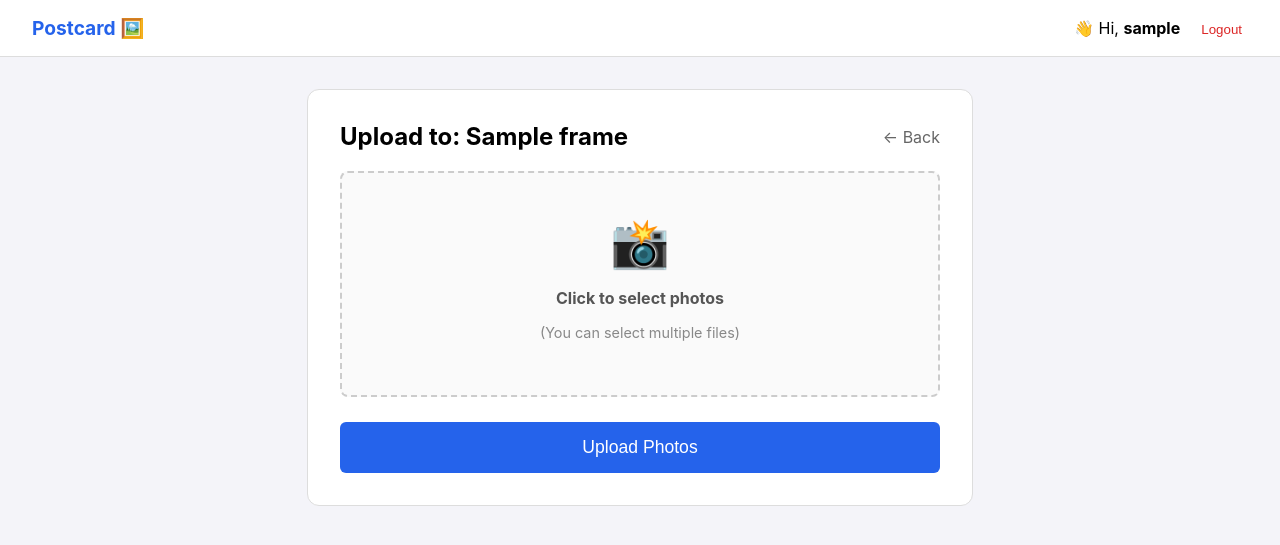
After one commit to Malaber/postcard, a Django app: page /p/frame/00000000-0000-0000-0000-000000000001/upload/ in a window 1280 px wide. The commit adds this page. Shown: the top 545 px of the page. Run offline with Django 5.2, Linux system fonts and the light colour scheme; a user stored in the database is signed in; tables that the repository leaves empty hold one stand-in row (values such as "Sample post").

Commit message:
Photo upload in frontend

```diff
--- a/config/urls.py
+++ b/config/urls.py
@@ -25,4 +25,5 @@ urlpatterns = [
 
     # Define the Homepage
     path('', postcard_views.home_view, name='home'),
+    path('p/', include('postcard.urls')),
 ]
--- /dev/null
+++ b/postcard/urls.py
@@ -0,0 +1,7 @@
+from django.urls import path
+from . import views
+
+urlpatterns = [
+    # We use the internal UUID (frame_id) here because this is for the OWNER
+    path('frame/<uuid:frame_id>/upload/', views.upload_view, name='frame_upload'),
+]
--- a/postcard/views.py
+++ b/postcard/views.py
@@ -1,5 +1,31 @@
-from django.shortcuts import render
-from .models import Frame
+from django.shortcuts import render, redirect, get_object_or_404
+from django.contrib.auth.decorators import login_required
+from django.views.decorators.http import require_http_methods
+from .models import Frame, Photo
+
+
+@login_required
+def upload_view(request, frame_id):
+    # 1. Get the frame, but ONLY if the current user owns it
+    # This is a crucial security check!
+    frame = get_object_or_404(Frame, id=frame_id, owner=request.user)
+
+    if request.method == 'POST':
+        # 2. Get the list of files
+        images = request.FILES.getlist('images')
+
+        # 3. Save each one
+        for image in images:
+            Photo.objects.create(
+                frame=frame,
+                image=image,
+                caption=""  # We can add caption logic later if needed
+            )
+
+        # 4. Success message or redirect
+        return redirect('home')
+
+    return render(request, 'upload.html', {'frame': frame})
 
 
 def home_view(request):
--- a/templates/home.html
+++ b/templates/home.html
@@ -19,7 +19,7 @@
                             </p>
 
                             <div style="margin-top: 15px; display: flex; gap: 10px;">
-                                <a href="#" style="text-decoration: none; color: #2563eb; font-weight: bold;">Upload Photos</a>
+                                <a href="{% url 'frame_upload' frame.id %}" style="text-decoration: none; color: #2563eb; font-weight: bold;">Upload Photos</a>
                                 <span style="color: #ccc;">|</span>
                                 <a href="{{ frame.get_viewer_url }}" target="_blank" style="text-decoration: none; color: #555;">View Frame ↗</a>
                             </div>
--- /dev/null
+++ b/templates/upload.html
@@ -0,0 +1,43 @@
+{% extends 'base.html' %}
+
+{% block content %}
+<div style="max-width: 600px; margin: 0 auto; background: white; padding: 2rem; border-radius: 12px; border: 1px solid #ddd;">
+
+    <div style="display: flex; align-items: center; justify-content: space-between; margin-bottom: 20px;">
+        <h2 style="margin: 0;">Upload to: {{ frame.name }}</h2>
+        <a href="{% url 'home' %}" style="text-decoration: none; color: #666;">&larr; Back</a>
+    </div>
+
+    <form method="post" enctype="multipart/form-data" id="uploadForm">
+        {% csrf_token %}
+
+        <div style="border: 2px dashed #ccc; padding: 40px; text-align: center; border-radius: 8px; background: #fafafa; cursor: pointer;"
+             onclick="document.getElementById('fileInput').click()">
+
+            <p style="font-size: 3rem; margin: 0;">📸</p>
+            <p style="font-weight: bold; color: #555;">Click to select photos</p>
+            <p style="color: #888; font-size: 0.9rem;">(You can select multiple files)</p>
+
+            <input type="file" name="images" id="fileInput" multiple accept="image/*" style="display: none;" onchange="updateCount()">
+        </div>
+
+        <div id="fileCount" style="margin: 15px 0; text-align: center; font-weight: bold; color: #2563eb;"></div>
+
+        <button type="submit" class="btn-primary" style="width: 100%; padding: 15px; font-size: 1.1rem; margin-top: 10px; border:none; cursor: pointer;">
+            Upload Photos
+        </button>
+    </form>
+</div>
+
+<script>
+    function updateCount() {
+        const input = document.getElementById('fileInput');
+        const display = document.getElementById('fileCount');
+        if (input.files.length > 0) {
+            display.innerText = input.files.length + " photo(s) selected ready to upload.";
+        } else {
+            display.innerText = "";
+        }
+    }
+</script>
+{% endblock %}
```
